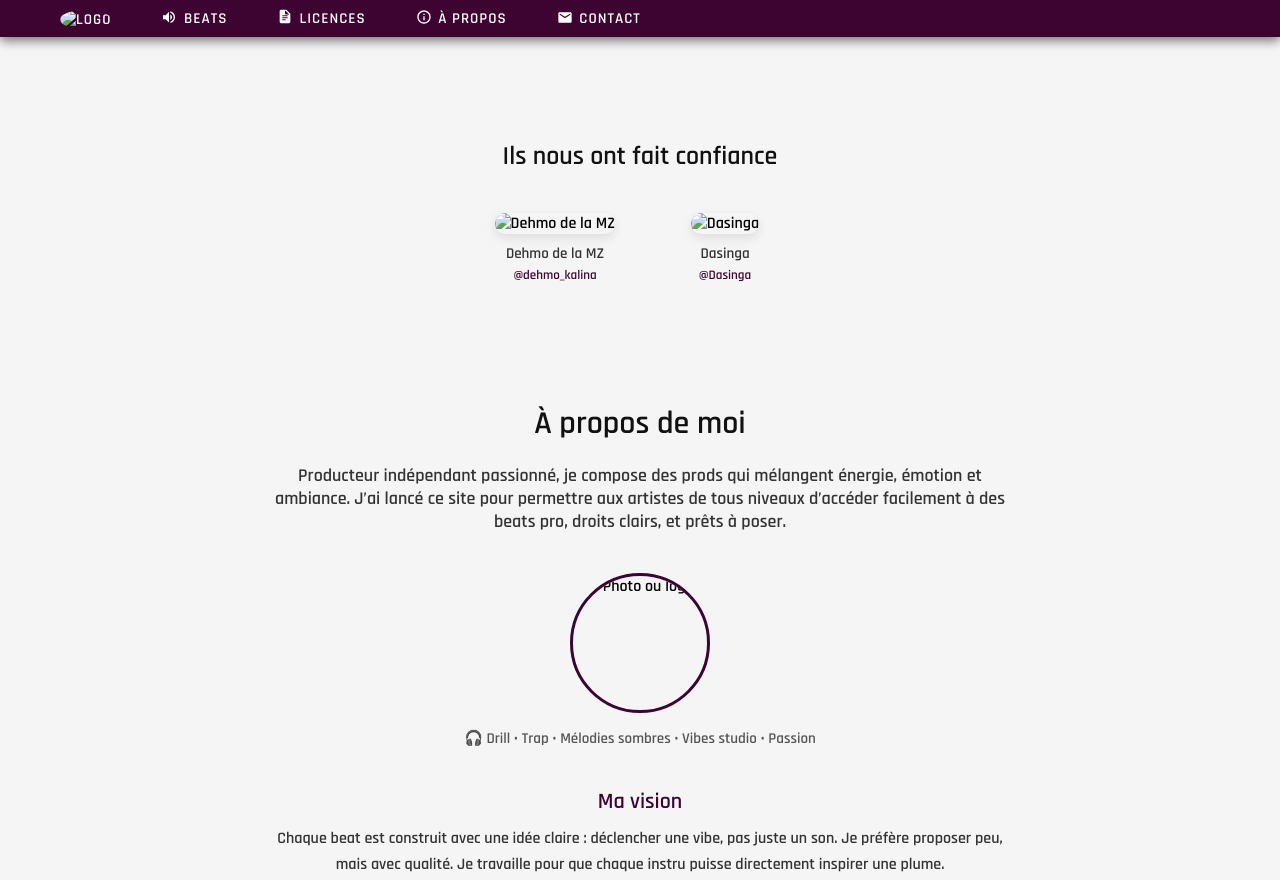
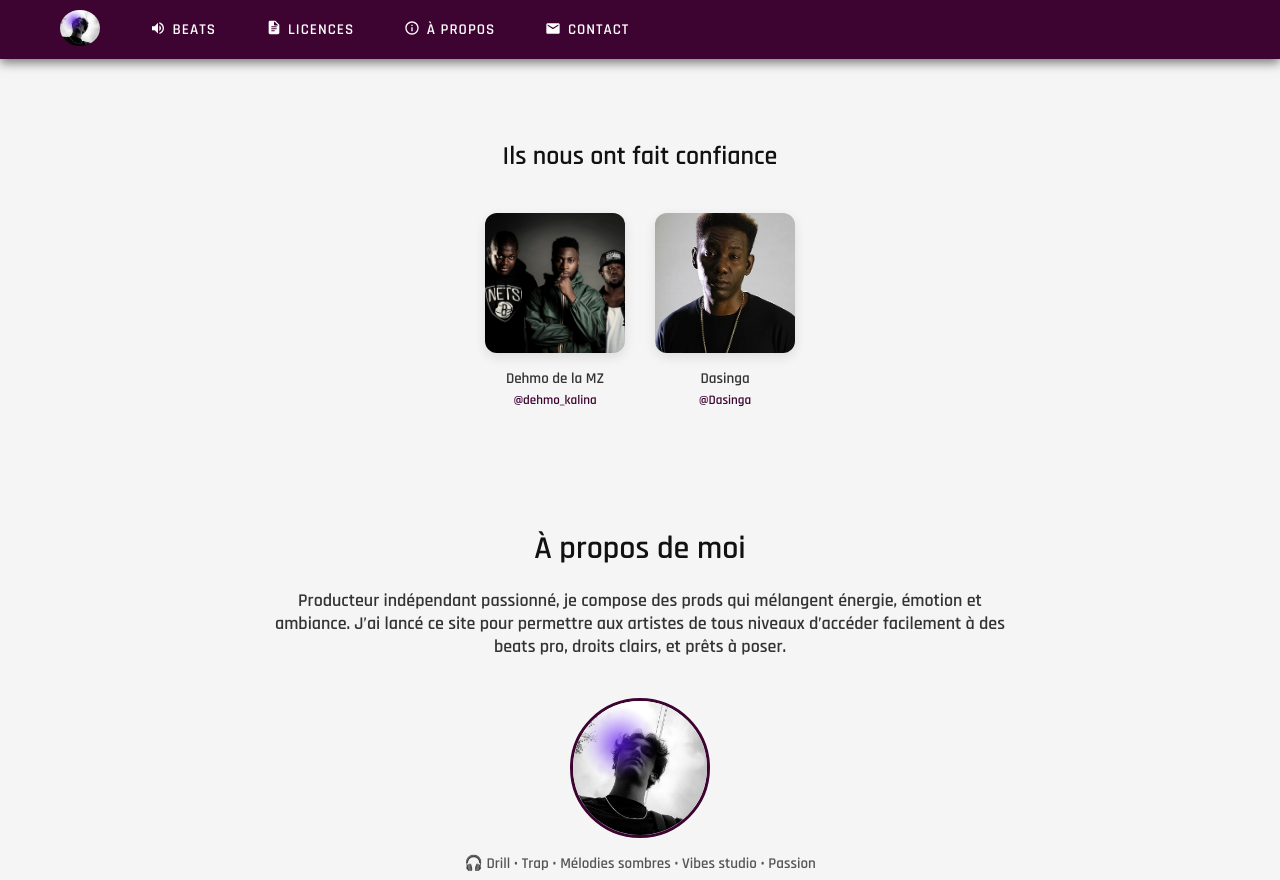
Before and after one commit to beatslehall/getr, a plain HTML site: page About.html in a window 1280 px wide. Shown: the top 880 px of the page. Drawn offline with Linux system fonts and the light colour scheme; a script that the page names is missing.

Commit message:
Update About.html

```diff
--- a/About.html
+++ b/About.html
@@ -21,7 +21,7 @@
   <nav class="navbar">
     <div class="navbar-container">
       <a href="index.html" class="logo">
-        <img src="img/Logos/Logo.png" alt="Logo">
+        <img src="Logo.png" alt="Logo">
       </a>
       <ul>
         <li><a href="index.html" >
@@ -99,7 +99,7 @@
     <span></span><span></span><span></span>
   </button>
   <a href="index.html" class="mobile-logo">
-    <img src="img/Logos/Logo.png" alt="Logo">
+    <img src="Logo.png" alt="Logo">
   </a>
 </div>
 
@@ -178,12 +178,12 @@ Licences</a>
     <h2>Ils nous ont fait confiance</h2>
     <div class="trusted-grid">
       <div class="trusted-card">
-        <img src="img/Crédits/MZ.jpg" alt="Dehmo de la MZ">
+        <img src="MZ.jpg" alt="Dehmo de la MZ">
         <p>Dehmo de la MZ</p>
         <a href="https://www.instagram.com/dehmo_kalina/" target="_blank">@dehmo_kalina</a>
       </div>
       <div class="trusted-card">
-        <img src="img/Crédits/Dasinga.jpg" alt="Dasinga">
+        <img src="Dasinga.jpg" alt="Dasinga">
         <p>Dasinga</p>
         <a href="https://instagram.com/dehmo" target="_blank">@Dasinga</a>
       </div>
@@ -203,7 +203,7 @@ Licences</a>
 
 
     <div class="about-identity">
-      <img src="img/Logos/Logo.png" alt="Photo ou logo" class="about-photo">
+      <img src="Logo.png" alt="Photo ou logo" class="about-photo">
       <div class="about-tags">🎧 Drill • Trap • Mélodies sombres • Vibes studio • Passion</div>
     </div>
 
```
